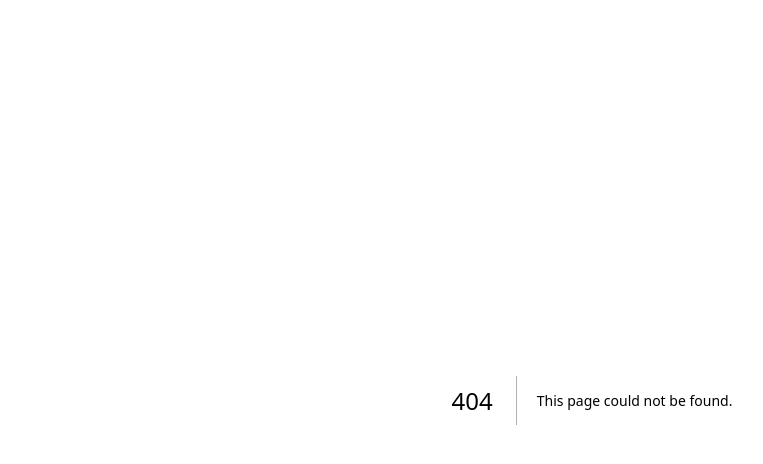
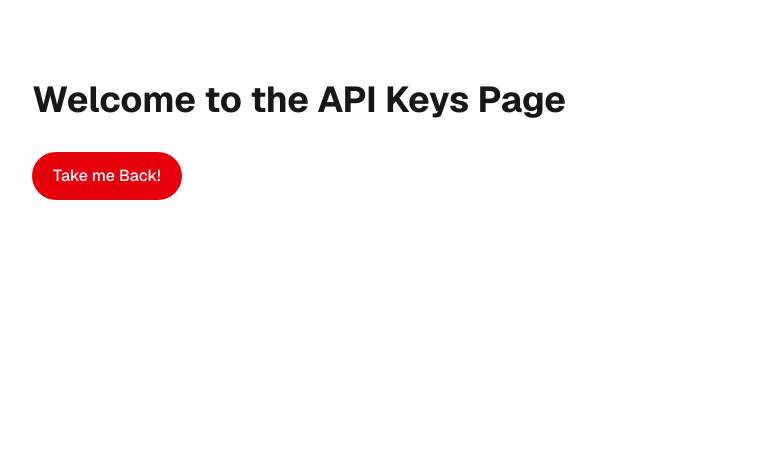
Before and after one commit to jbotes/CursorApplication, a Next.js app in the folder jorell2/: page /api-keys in a window 1280 px wide. Before the commit this address had no page. Shown: the top 464 px of the page, without its empty margins (48-811 px from the left). Built offline with nearby package versions, Linux system fonts and the light colour scheme.

Commit message:
EdittheAPIKeypage
made some changes to the API Key page.

```diff
--- /dev/null
+++ b/jorell2/src/app/api-keys/page.js
@@ -0,0 +1,19 @@
+import Link from "next/link";
+
+export default function APIKeysPage() {
+  return (
+    <div className="min-h-screen p-8 pb-20 gap-16 sm:p-20 font-[family-name:var(--font-geist-sans)]">
+      <main className="flex flex-col gap-[32px] items-center sm:items-start">
+        <h1 className="text-4xl font-bold text-center sm:text-left">
+          Welcome to the API Keys Page
+        </h1>
+        <Link
+          href="/"
+          className="rounded-full bg-red-600 text-white border border-solid border-transparent transition-colors flex items-center justify-center hover:bg-red-700 font-medium text-sm sm:text-base h-10 sm:h-12 px-4 sm:px-5 w-auto"
+        >
+          Take me Back!
+        </Link>
+      </main>
+    </div>
+  );
+}
--- a/jorell2/src/app/page.js
+++ b/jorell2/src/app/page.js
@@ -1,4 +1,5 @@
 import Image from "next/image";
+import Link from "next/link";
 
 export default function Home() {
   return (
@@ -49,7 +50,8 @@ export default function Home() {
           >
             Read our docs
           </a>
-          <button
+          <Link
+            href="/api-keys"
             className="rounded-full bg-white text-black border border-solid border-black/[.08] transition-colors flex items-center justify-center hover:bg-[#f2f2f2] font-medium text-sm sm:text-base h-10 sm:h-12 px-4 sm:px-5 w-full sm:w-auto"
           >
             <Image
@@ -60,7 +62,7 @@ export default function Home() {
               className="mr-2"
             />
             Go to API Keys
-          </button>
+          </Link>
         </div>
       </main>
       <footer className="row-start-3 flex gap-[24px] flex-wrap items-center justify-center">
```
